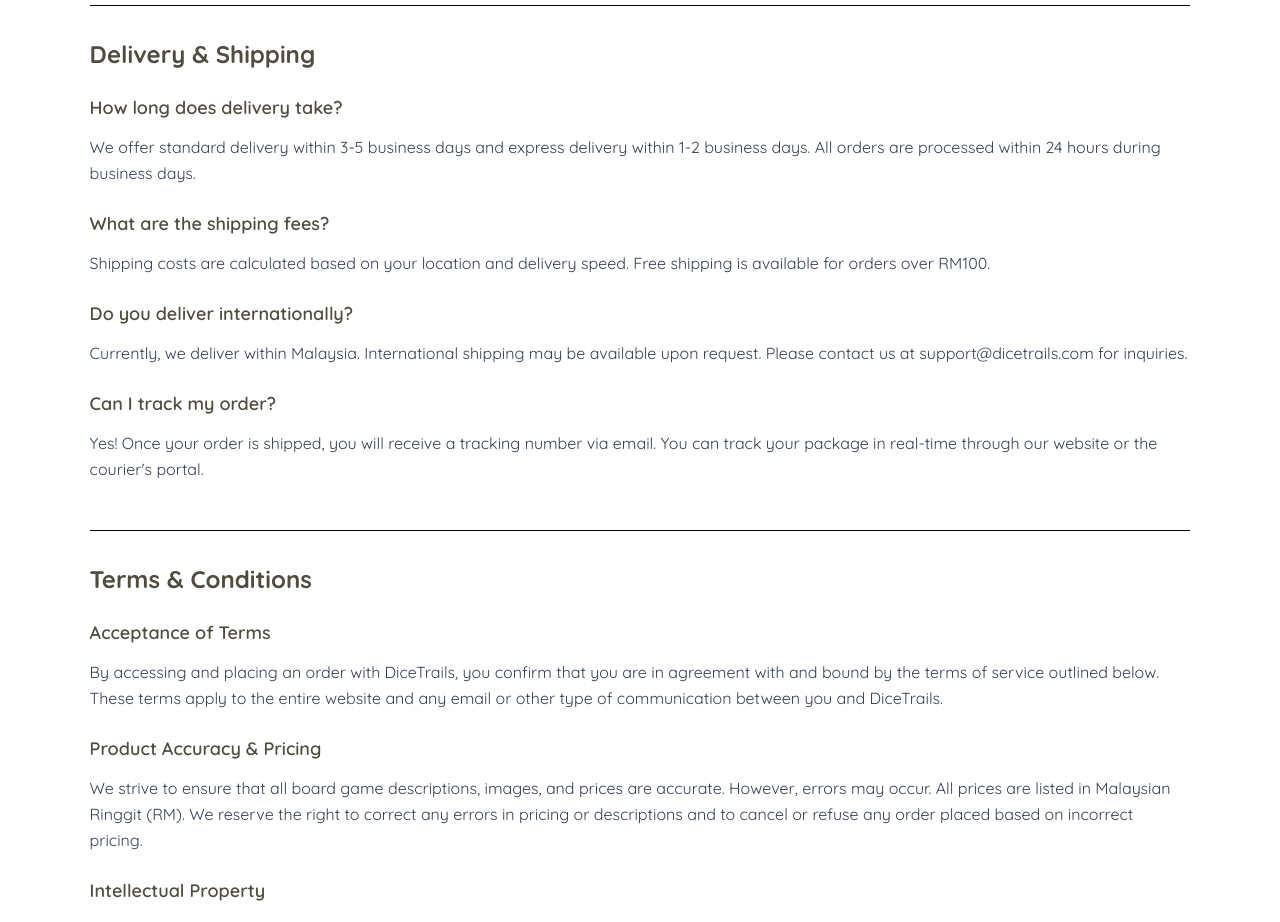
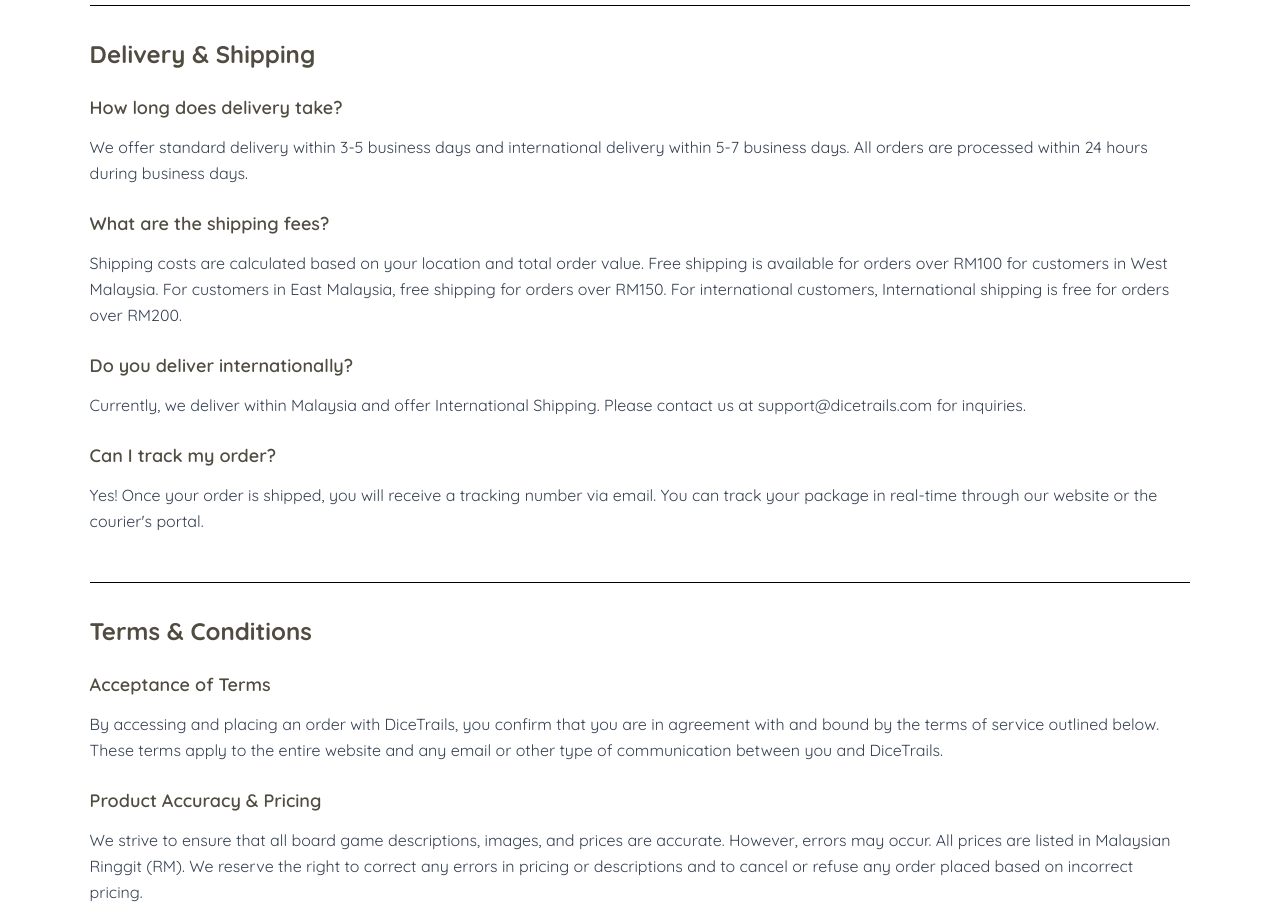
Before and after one commit to ImLWChuen/CAT201-DiceTrails-Ecommerce-Project, a React (Vite) app in the folder frontend/: page /about in a window 1280 px wide. Shown: the part 1300-2222 px from the top of the page. Built offline with nearby package versions, Linux system fonts and the light colour scheme; no server answers.

Commit message:
Updated About us Section

```diff
--- a/frontend/src/pages/About.jsx
+++ b/frontend/src/pages/About.jsx
@@ -62,17 +62,17 @@
 
         <div className='mb-6'>
           <h3 className='text-lg font-semibold mb-3 text-[#504C41]'>How long does delivery take?</h3>
-          <p className='text-gray-700 leading-relaxed'>We offer standard delivery within 3-5 business days and express delivery within 1-2 business days. All orders are processed within 24 hours during business days.</p>
+          <p className='text-gray-700 leading-relaxed'>We offer standard delivery within 3-5 business days and international delivery within 5-7 business days. All orders are processed within 24 hours during business days.</p>
         </div>
 
         <div className='mb-6'>
           <h3 className='text-lg font-semibold mb-3 text-[#504C41]'>What are the shipping fees?</h3>
-          <p className='text-gray-700 leading-relaxed'>Shipping costs are calculated based on your location and delivery speed. Free shipping is available for orders over RM100.</p>
+          <p className='text-gray-700 leading-relaxed'>Shipping costs are calculated based on your location and total order value. Free shipping is available for orders over RM100 for customers in West Malaysia. For customers in East Malaysia, free shipping for orders over RM150. For international customers, International shipping is free for orders over RM200.</p>
         </div>
 
         <div className='mb-6'>
           <h3 className='text-lg font-semibold mb-3 text-[#504C41]'>Do you deliver internationally?</h3>
-          <p className='text-gray-700 leading-relaxed'>Currently, we deliver within Malaysia. International shipping may be available upon request. Please contact us at support@dicetrails.com for inquiries.</p>
+          <p className='text-gray-700 leading-relaxed'>Currently, we deliver within Malaysia and offer International Shipping. Please contact us at support@dicetrails.com for inquiries.</p>
         </div>
 
         <div>
```
